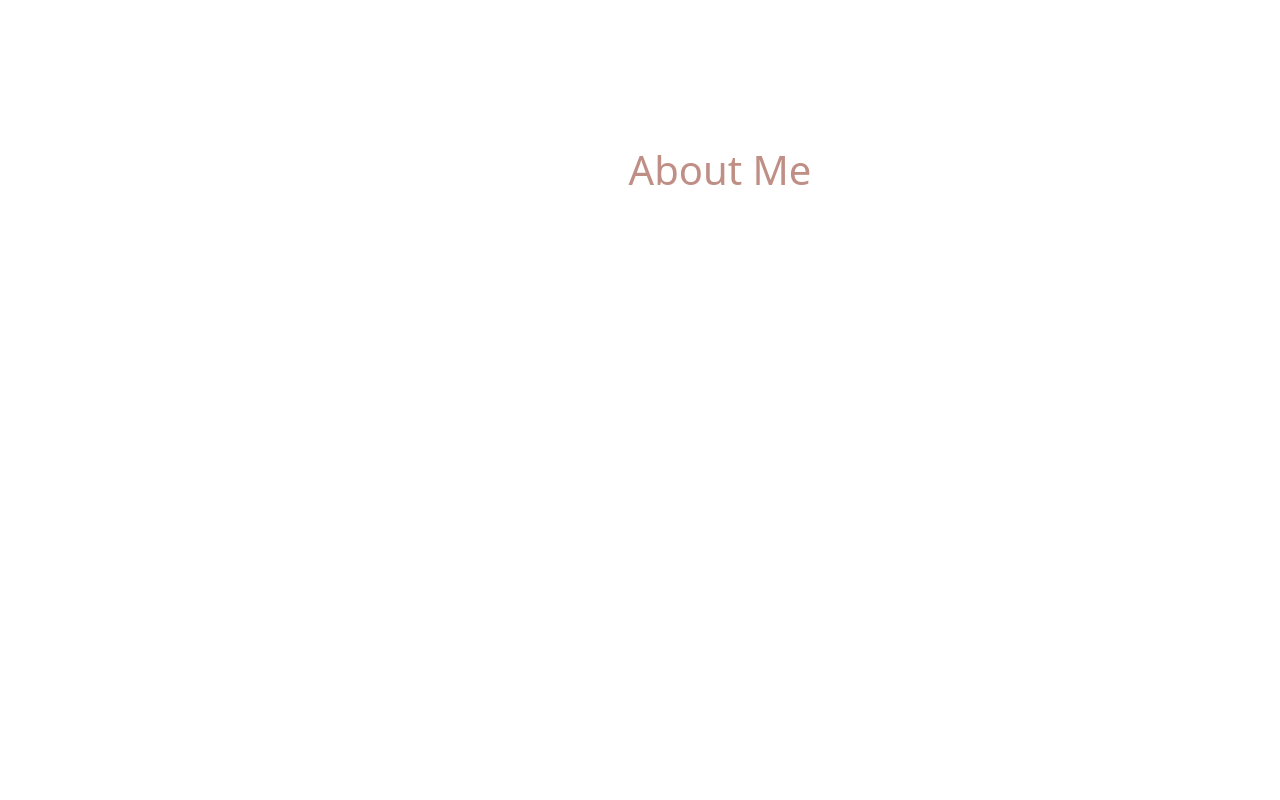
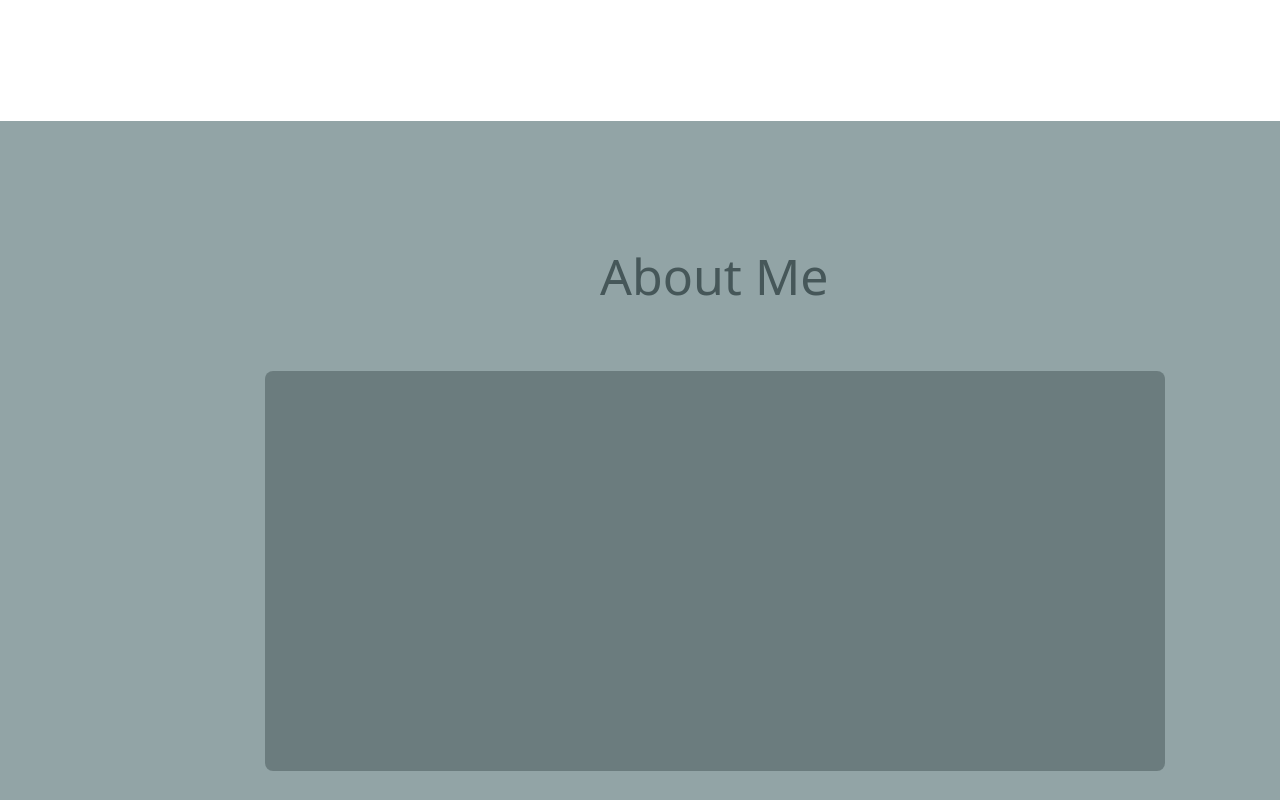
Before and after one commit to angelina-white/Personal-Website, a React (Create React App) app: page / in a window 1280 px wide. Shown: the part 1560-2360 px from the top of the page. Built offline with nearby package versions, Linux system fonts and the light colour scheme.

Commit message:
style about me page

```diff
--- a/src/App.css
+++ b/src/App.css
@@ -1,6 +1,7 @@
 .header {
     color: #BF8E84;
     margin-top: 25px;
+    font-size: 50px;
 }
 
 /* navbar */
@@ -78,7 +79,32 @@
 #aboutMeContainer {
     height: 100vh;
     width: 1440px;
-    text-align: center;
+}
+
+#aboutBackground {
+    height: 100vh;
+    width: 1440px;
+    background-color: #92A4A6;
+    position: absolute;
+}
+
+#aboutTitle {
+    position: absolute;
+    margin-left: 600px;
+    margin-top: 125px;
+    color: #465759;
+    font-size: 50px;
+}
+
+#aboutInfoBack {
+    background-color: #465759;
+    position: absolute;
+    height: 400px;
+    width: 900px;
+    margin-top: 250px;
+    margin-left: 265px;
+    border-radius: 8px;
+    opacity: .5;
 }
 
 /* contact */
@@ -97,7 +123,7 @@
     position: absolute;
     background-color: #BF8B4B;
     height: 150px;
-    width: 800px;
+    width: 775px;
     margin-top: 480px;
     margin-left: 325px;
     border-radius: 8px;
@@ -106,7 +132,6 @@
 
 #contactPrompt {
     position: absolute;
-    font-size: 75px;
     margin-left: 375px;
     margin-top: 500px;
     color: white;
@@ -115,16 +140,18 @@
 
 #contactHeader {
     float: left;
-    font-size: 75px;
+    font-size: 50px;
     margin-right: 35px;
     margin-top: 10px;
     font-weight: bold;
+    padding-top: 15px;
+    padding-left: 125px;
 }
 
 #contactEmail {
     float: left;
     color: #A65005;
-    font-size: 75px;
+    font-size: 50px;
     font-weight: bold;
-
+    padding-top: 15px;
 }
--- a/src/Components/AboutMe.js
+++ b/src/Components/AboutMe.js
@@ -2,7 +2,9 @@ function AboutMe()
 {
     return (
         <div id="aboutMeContainer">
-            <h1 className="header">About Me</h1>
+            <div id="aboutBackground"></div>
+            <div id="aboutInfoBack"></div>
+            <h1 className="header" id="aboutTitle">About Me</h1>
         </div>
     )
 }
--- a/src/Components/Contact.js
+++ b/src/Components/Contact.js
@@ -2,13 +2,14 @@ import contactImage from '../contactImage.jpg';
 
 function Contact()
 {
+
     return (
         <div id="contactContainer">
             <img src={ contactImage } id="contactImage"/>
             <div id="contactBackground"></div>
             <div id="contactPrompt">
                 <h1 id="contactHeader">Contact:</h1>
-                <a href="" id="contactEmail">Send email</a>
+                <a href="" id="contactEmail">LinkedIn</a>
             </div>
         </div>
     )
```
